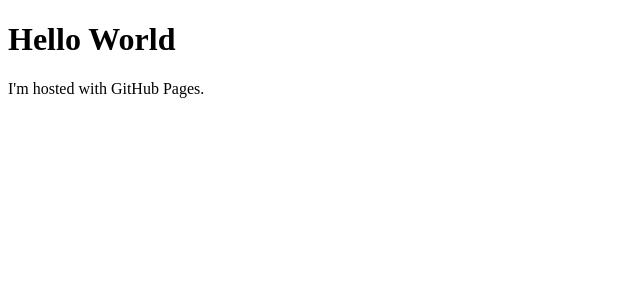
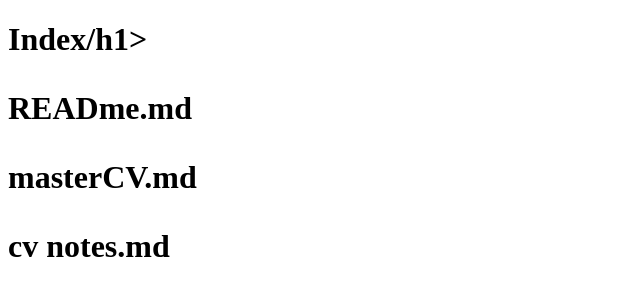
Before and after one commit to andrew-desrochers/andrew-desrochers, a plain HTML site: page index.html in a window 1280 px wide. Shown: the whole page, without its empty margins (0-640 px from the left). Drawn offline with Linux system fonts and the light colour scheme.

Commit message:
updated index.html; cv notes.md

```diff
--- a/index.html
+++ b/index.html
@@ -1,7 +1,9 @@
 <!DOCTYPE html>
 <html>
 <body>
-<h1>Hello World</h1>
-<p>I'm hosted with GitHub Pages.</p>
+<h1>Index/h1>
+<p>READme.md</p>
+<p>masterCV.md</p>
+<p>cv notes.md</p>
 </body>
 </html>
```
Also changed, not shown: 1 other file.
